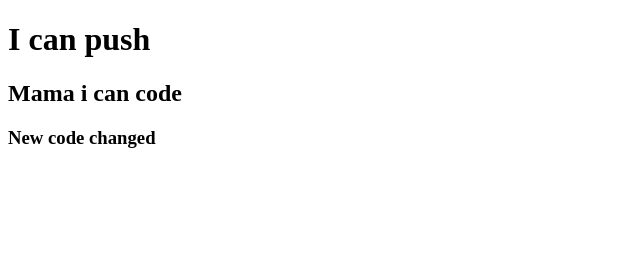
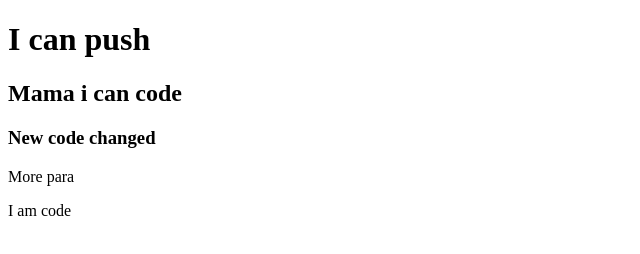
Before and after one commit to sadiaafrinisdead/my-second-repo, a plain HTML site: page index.html in a window 1280 px wide. Shown: the whole page, without its empty margins (0-640 px from the left). Drawn offline with Linux system fonts and the light colour scheme.

Commit message:
style added

```diff
--- a/index.html
+++ b/index.html
@@ -11,5 +11,7 @@
     <h2>Mama i can code</h2>
     <h3>New code changed
     </h3>
+    <p>More para</p>
+    <p>I am code</p>
 </body>
 </html>
--- /dev/null
+++ b/style.css
@@ -0,0 +1,3 @@
+p{
+    color: red;
+}
```
